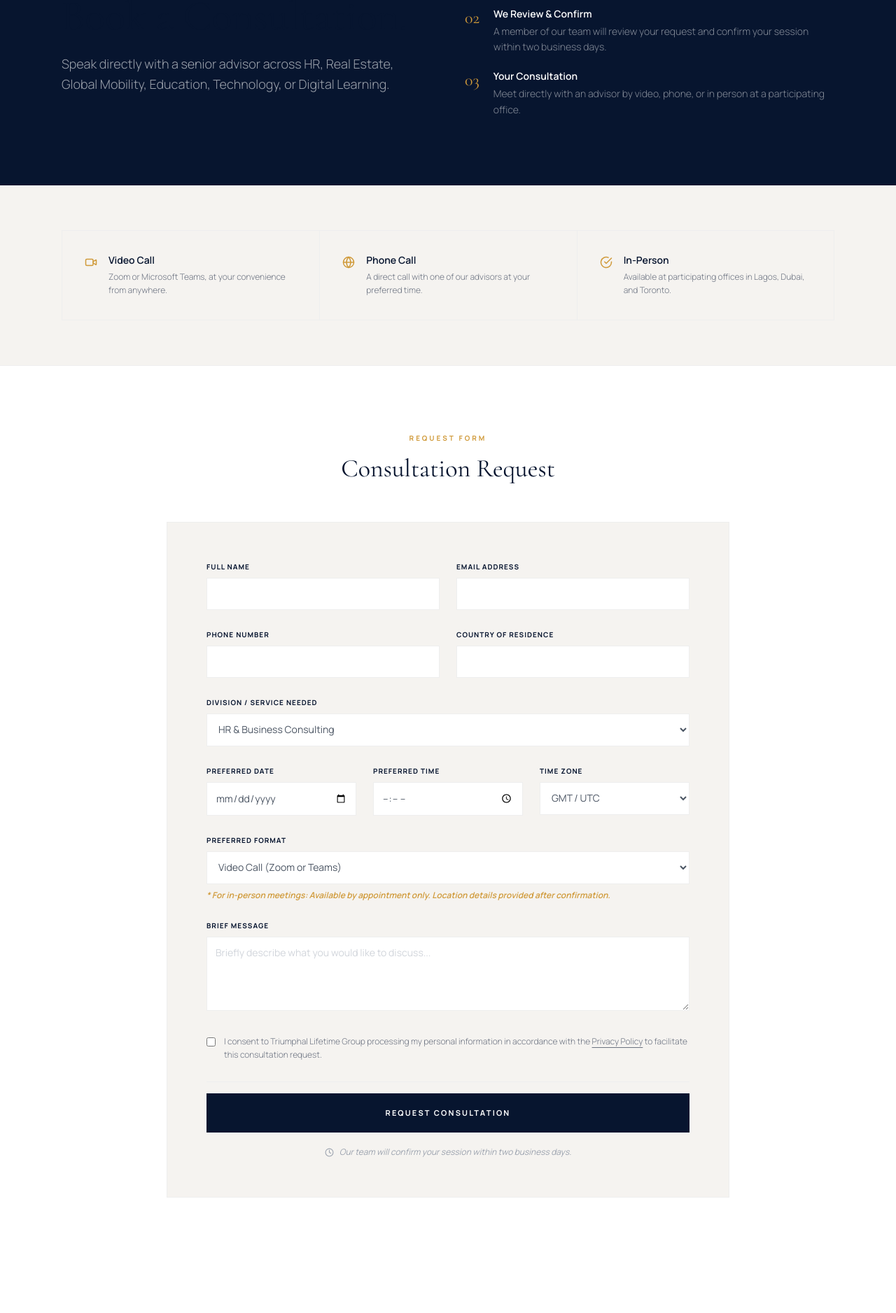
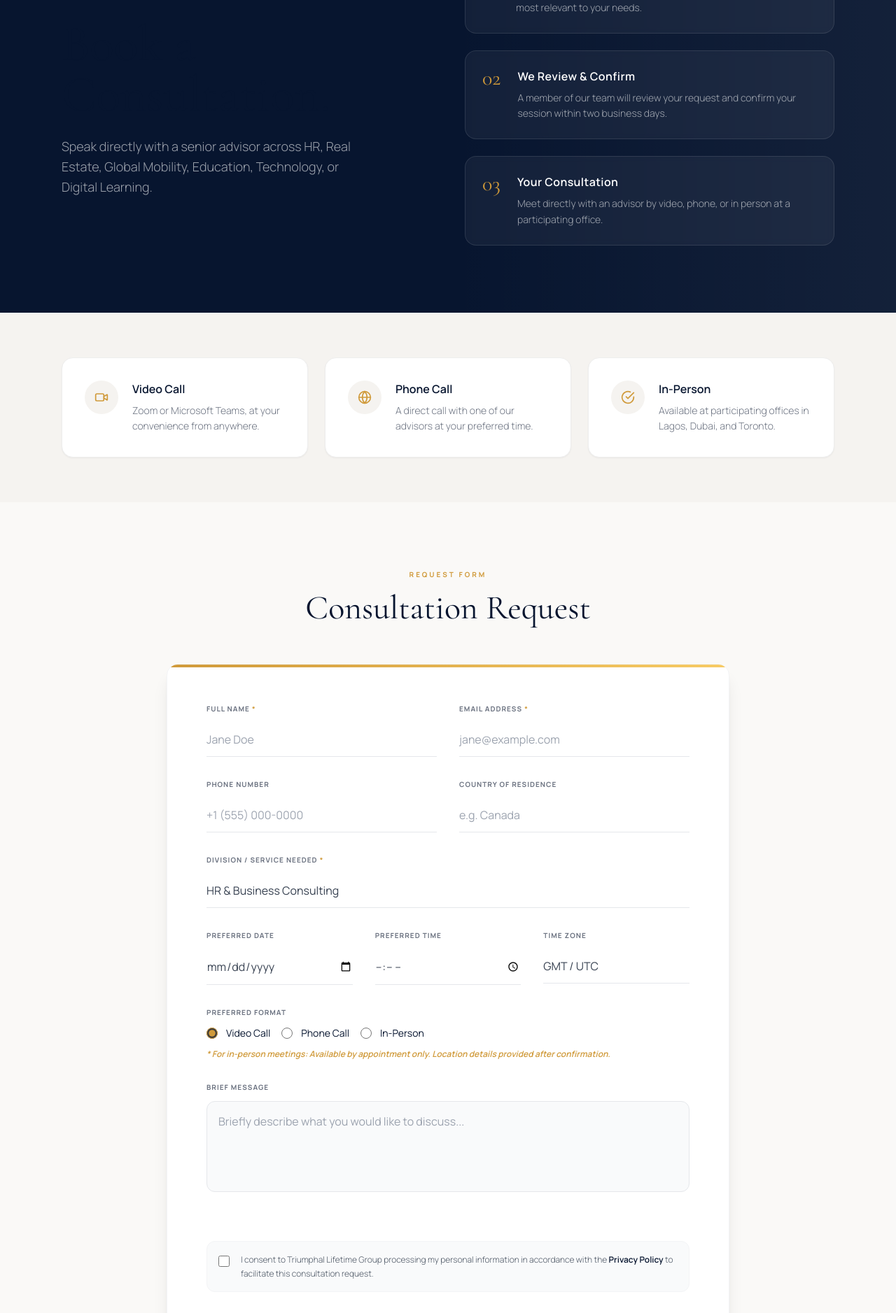
Before and after one commit to DataKnight-coder/Triumphal-Lifetime-Group, a Next.js app: page /book in a window 1280 px wide. Shown: the part 240-2117 px from the top of the page at 70% size. Built offline with nearby package versions, Linux system fonts and the light colour scheme.

Commit message:
Redesign book consultation page with premium UI/UX

```diff
--- a/app/book/page.tsx
+++ b/app/book/page.tsx
@@ -1,6 +1,7 @@
 import type { Metadata } from "next";
 import Link from "next/link";
-import { CheckCircle, Clock, Globe, Video } from "lucide-react";
+import { CheckCircle, Clock, Globe, Video, ArrowRight } from "lucide-react";
+import Reveal from "@/components/animations/Reveal";
 
 export const metadata: Metadata = {
   title: "Book a Consultation",
@@ -17,93 +18,120 @@ export default function BookConsultationPage() {
   return (
     <main className="bg-white min-h-screen">
       {/* Hero */}
-      <section className="pt-40 pb-24 bg-tlg-midnight text-white">
-        <div className="max-w-[1200px] mx-auto px-6 md:px-12 grid grid-cols-1 md:grid-cols-2 gap-12 items-center">
+      <section className="pt-40 pb-24 bg-tlg-midnight text-white relative overflow-hidden">
+        {/* Subtle background element */}
+        <div className="absolute top-0 right-0 w-1/2 h-full bg-gradient-to-l from-white/5 to-transparent pointer-events-none"></div>
+
+        <div className="max-w-[1200px] mx-auto px-6 md:px-12 grid grid-cols-1 md:grid-cols-2 gap-12 items-center relative z-10">
           <div>
+            <Reveal>
               <span className="text-tlg-signatureGold text-[10px] font-bold uppercase tracking-[0.3em] mb-6 block">Advisory Consultation</span>
-            <h1 className="text-5xl md:text-6xl font-serif leading-[1.05] mb-6">
-              Book a Consultation.
+              <h1 className="text-5xl md:text-6xl lg:text-7xl font-serif leading-[1.05] mb-6">
+                Book a<br />Consultation.
               </h1>
-            <p className="text-white/60 font-light text-lg leading-relaxed">
+              <p className="text-white/60 font-light text-lg leading-relaxed max-w-md">
                 Speak directly with a senior advisor across HR, Real Estate, Global Mobility, Education, Technology, or Digital Learning.
               </p>
+            </Reveal>
           </div>
-          <div className="space-y-5">
-            {steps.map((s) => (
-              <div key={s.num} className="flex gap-5 items-start">
-                <span className="text-tlg-signatureGold font-serif text-2xl shrink-0 leading-none mt-1">{s.num}</span>
+          <div className="space-y-6">
+            {steps.map((s, idx) => (
+              <Reveal key={s.num} delay={0.1 * idx}>
+                <div className="flex gap-6 items-start bg-white/5 p-6 rounded-2xl border border-white/10 backdrop-blur-sm hover:bg-white/10 transition-colors">
+                  <span className="text-tlg-signatureGold font-serif text-3xl shrink-0 leading-none">{s.num}</span>
                   <div>
-                  <p className="text-white font-semibold text-sm mb-1">{s.title}</p>
-                  <p className="text-white/50 font-light text-sm leading-relaxed">{s.body}</p>
+                    <p className="text-white font-semibold text-base mb-2 tracking-wide">{s.title}</p>
+                    <p className="text-white/60 font-light text-sm leading-relaxed">{s.body}</p>
                   </div>
                 </div>
+              </Reveal>
             ))}
           </div>
         </div>
       </section>
 
       {/* Meeting Types */}
-      <section className="py-16 bg-tlg-ivory border-b border-tlg-stone">
+      <section className="py-16 bg-tlg-ivory">
         <div className="max-w-[1200px] mx-auto px-6 md:px-12">
-          <div className="grid grid-cols-1 md:grid-cols-3 divide-y md:divide-y-0 md:divide-x divide-tlg-stone border border-tlg-stone">
-            <div className="p-8 flex gap-4 items-start">
-              <Video size={18} className="text-tlg-signatureGold shrink-0 mt-1" />
+          <div className="grid grid-cols-1 md:grid-cols-3 gap-6">
+            <Reveal delay={0.1}>
+              <div className="p-8 flex gap-5 items-start bg-white rounded-2xl shadow-sm border border-tlg-stone hover:shadow-md hover:-translate-y-1 transition-all duration-300 group">
+                <div className="w-12 h-12 rounded-full bg-tlg-ivory flex items-center justify-center shrink-0 group-hover:bg-tlg-signatureGold/10 transition-colors">
+                  <Video size={20} className="text-tlg-signatureGold" />
+                </div>
                 <div>
-                <p className="font-semibold text-tlg-midnight text-sm mb-1">Video Call</p>
-                <p className="text-gray-500 font-light text-xs leading-relaxed">Zoom or Microsoft Teams, at your convenience from anywhere.</p>
+                  <p className="font-semibold text-tlg-midnight text-base mb-2">Video Call</p>
+                  <p className="text-gray-500 font-light text-sm leading-relaxed">Zoom or Microsoft Teams, at your convenience from anywhere.</p>
                 </div>
               </div>
-            <div className="p-8 flex gap-4 items-start">
-              <Globe size={18} className="text-tlg-signatureGold shrink-0 mt-1" />
+            </Reveal>
+            <Reveal delay={0.2}>
+              <div className="p-8 flex gap-5 items-start bg-white rounded-2xl shadow-sm border border-tlg-stone hover:shadow-md hover:-translate-y-1 transition-all duration-300 group">
+                <div className="w-12 h-12 rounded-full bg-tlg-ivory flex items-center justify-center shrink-0 group-hover:bg-tlg-signatureGold/10 transition-colors">
+                  <Globe size={20} className="text-tlg-signatureGold" />
+                </div>
                 <div>
-                <p className="font-semibold text-tlg-midnight text-sm mb-1">Phone Call</p>
-                <p className="text-gray-500 font-light text-xs leading-relaxed">A direct call with one of our advisors at your preferred time.</p>
+                  <p className="font-semibold text-tlg-midnight text-base mb-2">Phone Call</p>
+                  <p className="text-gray-500 font-light text-sm leading-relaxed">A direct call with one of our advisors at your preferred time.</p>
                 </div>
               </div>
-            <div className="p-8 flex gap-4 items-start">
-              <CheckCircle size={18} className="text-tlg-signatureGold shrink-0 mt-1" />
+            </Reveal>
+            <Reveal delay={0.3}>
+              <div className="p-8 flex gap-5 items-start bg-white rounded-2xl shadow-sm border border-tlg-stone hover:shadow-md hover:-translate-y-1 transition-all duration-300 group">
+                <div className="w-12 h-12 rounded-full bg-tlg-ivory flex items-center justify-center shrink-0 group-hover:bg-tlg-signatureGold/10 transition-colors">
+                  <CheckCircle size={20} className="text-tlg-signatureGold" />
+                </div>
                 <div>
-                <p className="font-semibold text-tlg-midnight text-sm mb-1">In-Person</p>
-                <p className="text-gray-500 font-light text-xs leading-relaxed">Available at participating offices in Lagos, Dubai, and Toronto.</p>
+                  <p className="font-semibold text-tlg-midnight text-base mb-2">In-Person</p>
+                  <p className="text-gray-500 font-light text-sm leading-relaxed">Available at participating offices in Lagos, Dubai, and Toronto.</p>
                 </div>
               </div>
+            </Reveal>
           </div>
         </div>
       </section>
 
       {/* Form */}
-      <section className="py-24">
-        <div className="max-w-[900px] mx-auto px-6 md:px-12">
+      <section className="py-24 bg-tlg-ivory relative">
+        <div className="absolute inset-0 bg-white/50"></div>
+        <div className="max-w-[900px] mx-auto px-6 md:px-12 relative z-10">
+          <Reveal>
             <div className="text-center mb-14">
               <span className="text-[10px] font-bold uppercase tracking-[0.3em] text-tlg-signatureGold mb-4 block">Request Form</span>
-            <h2 className="text-3xl md:text-4xl font-serif text-tlg-midnight">Consultation Request</h2>
+              <h2 className="text-3xl md:text-5xl font-serif text-tlg-midnight">Consultation Request</h2>
             </div>
+          </Reveal>
 
-          <div className="bg-tlg-ivory border border-tlg-stone p-8 md:p-14">
-            <form className="space-y-7">
-              <div className="grid grid-cols-1 md:grid-cols-2 gap-6">
+          <Reveal delay={0.2}>
+            <div className="bg-white shadow-xl rounded-2xl border border-gray-100 overflow-hidden relative">
+              {/* Decorative top accent */}
+              <div className="absolute top-0 left-0 w-full h-1 bg-gradient-to-r from-tlg-signatureGold to-tlg-champagne"></div>
+
+              <div className="p-8 md:p-14">
+                <form className="space-y-8">
+                  <div className="grid grid-cols-1 md:grid-cols-2 gap-8">
                     <div>
-                  <label className="block text-[10px] font-bold uppercase tracking-widest text-tlg-midnight mb-2">Full Name</label>
-                  <input type="text" className="w-full border border-tlg-stone p-3 bg-white focus:outline-none focus:border-tlg-midnight transition-colors text-sm" />
+                      <label className="block text-[10px] font-bold uppercase tracking-widest text-gray-500 mb-3">Full Name <span className="text-tlg-signatureGold">*</span></label>
+                      <input type="text" className="w-full border-b border-gray-200 py-3 bg-transparent focus:outline-none focus:border-tlg-signatureGold transition-colors text-base text-tlg-midnight" placeholder="Jane Doe" />
                     </div>
                     <div>
-                  <label className="block text-[10px] font-bold uppercase tracking-widest text-tlg-midnight mb-2">Email Address</label>
-                  <input type="email" className="w-full border border-tlg-stone p-3 bg-white focus:outline-none focus:border-tlg-midnight transition-colors text-sm" />
+                      <label className="block text-[10px] font-bold uppercase tracking-widest text-gray-500 mb-3">Email Address <span className="text-tlg-signatureGold">*</span></label>
+                      <input type="email" className="w-full border-b border-gray-200 py-3 bg-transparent focus:outline-none focus:border-tlg-signatureGold transition-colors text-base text-tlg-midnight" placeholder="jane@example.com" />
                     </div>
                   </div>
-              <div className="grid grid-cols-1 md:grid-cols-2 gap-6">
+                  <div className="grid grid-cols-1 md:grid-cols-2 gap-8">
                     <div>
-                  <label className="block text-[10px] font-bold uppercase tracking-widest text-tlg-midnight mb-2">Phone Number</label>
-                  <input type="tel" className="w-full border border-tlg-stone p-3 bg-white focus:outline-none focus:border-tlg-midnight transition-colors text-sm" />
+                      <label className="block text-[10px] font-bold uppercase tracking-widest text-gray-500 mb-3">Phone Number</label>
+                      <input type="tel" className="w-full border-b border-gray-200 py-3 bg-transparent focus:outline-none focus:border-tlg-signatureGold transition-colors text-base text-tlg-midnight" placeholder="+1 (555) 000-0000" />
                     </div>
                     <div>
-                  <label className="block text-[10px] font-bold uppercase tracking-widest text-tlg-midnight mb-2">Country of Residence</label>
-                  <input type="text" className="w-full border border-tlg-stone p-3 bg-white focus:outline-none focus:border-tlg-midnight transition-colors text-sm" />
+                      <label className="block text-[10px] font-bold uppercase tracking-widest text-gray-500 mb-3">Country of Residence</label>
+                      <input type="text" className="w-full border-b border-gray-200 py-3 bg-transparent focus:outline-none focus:border-tlg-signatureGold transition-colors text-base text-tlg-midnight" placeholder="e.g. Canada" />
                     </div>
                   </div>
                   <div>
-                <label className="block text-[10px] font-bold uppercase tracking-widest text-tlg-midnight mb-2">Division / Service Needed</label>
-                <select className="w-full border border-tlg-stone p-3 bg-white focus:outline-none focus:border-tlg-midnight transition-colors text-gray-600 text-sm">
+                    <label className="block text-[10px] font-bold uppercase tracking-widest text-gray-500 mb-3">Division / Service Needed <span className="text-tlg-signatureGold">*</span></label>
+                    <select className="w-full border-b border-gray-200 py-3 bg-transparent focus:outline-none focus:border-tlg-signatureGold transition-colors text-gray-700 text-base appearance-none cursor-pointer">
                       <option>HR &amp; Business Consulting</option>
                       <option>Real Estate Advisory</option>
                       <option>Global Mobility</option>
@@ -114,18 +142,18 @@ export default function BookConsultationPage() {
                       <option>General / I am not sure yet</option>
                     </select>
                   </div>
-              <div className="grid grid-cols-1 md:grid-cols-3 gap-6">
+                  <div className="grid grid-cols-1 md:grid-cols-3 gap-8">
                     <div>
-                  <label className="block text-[10px] font-bold uppercase tracking-widest text-tlg-midnight mb-2">Preferred Date</label>
-                  <input type="date" className="w-full border border-tlg-stone p-3 bg-white focus:outline-none focus:border-tlg-midnight transition-colors text-gray-600 text-sm" />
+                      <label className="block text-[10px] font-bold uppercase tracking-widest text-gray-500 mb-3">Preferred Date</label>
+                      <input type="date" className="w-full border-b border-gray-200 py-3 bg-transparent focus:outline-none focus:border-tlg-signatureGold transition-colors text-gray-700 text-base" />
                     </div>
                     <div>
-                  <label className="block text-[10px] font-bold uppercase tracking-widest text-tlg-midnight mb-2">Preferred Time</label>
-                  <input type="time" className="w-full border border-tlg-stone p-3 bg-white focus:outline-none focus:border-tlg-midnight transition-colors text-gray-600 text-sm" />
+                      <label className="block text-[10px] font-bold uppercase tracking-widest text-gray-500 mb-3">Preferred Time</label>
+                      <input type="time" className="w-full border-b border-gray-200 py-3 bg-transparent focus:outline-none focus:border-tlg-signatureGold transition-colors text-gray-700 text-base" />
                     </div>
                     <div>
-                  <label className="block text-[10px] font-bold uppercase tracking-widest text-tlg-midnight mb-2">Time Zone</label>
-                  <select className="w-full border border-tlg-stone p-3 bg-white focus:outline-none focus:border-tlg-midnight transition-colors text-gray-600 text-sm">
+                      <label className="block text-[10px] font-bold uppercase tracking-widest text-gray-500 mb-3">Time Zone</label>
+                      <select className="w-full border-b border-gray-200 py-3 bg-transparent focus:outline-none focus:border-tlg-signatureGold transition-colors text-gray-700 text-base appearance-none cursor-pointer">
                         <option>GMT / UTC</option>
                         <option>EST / EDT (Toronto)</option>
                         <option>WAT (Lagos)</option>
@@ -135,40 +163,57 @@ export default function BookConsultationPage() {
                     </div>
                   </div>
                   <div>
-                <label className="block text-[10px] font-bold uppercase tracking-widest text-tlg-midnight mb-2">Preferred Format</label>
-                <select className="w-full border border-tlg-stone p-3 bg-white focus:outline-none focus:border-tlg-midnight transition-colors text-gray-600 text-sm mb-2">
-                  <option>Video Call (Zoom or Teams)</option>
-                  <option>Phone Call</option>
-                  <option>In-Person (Lagos / Dubai / Toronto)</option>
-                </select>
-                <p className="text-xs text-tlg-signatureGold font-semibold italic">
+                    <label className="block text-[10px] font-bold uppercase tracking-widest text-gray-500 mb-3">Preferred Format</label>
+                    <div className="flex flex-col sm:flex-row gap-4 mb-3">
+                      <label className="flex items-center gap-3 cursor-pointer group">
+                        <input type="radio" name="format" className="w-4 h-4 accent-tlg-signatureGold" defaultChecked />
+                        <span className="text-sm text-tlg-midnight group-hover:text-tlg-signatureGold transition-colors">Video Call</span>
+                      </label>
+                      <label className="flex items-center gap-3 cursor-pointer group">
+                        <input type="radio" name="format" className="w-4 h-4 accent-tlg-signatureGold" />
+                        <span className="text-sm text-tlg-midnight group-hover:text-tlg-signatureGold transition-colors">Phone Call</span>
+                      </label>
+                      <label className="flex items-center gap-3 cursor-pointer group">
+                        <input type="radio" name="format" className="w-4 h-4 accent-tlg-signatureGold" />
+                        <span className="text-sm text-tlg-midnight group-hover:text-tlg-signatureGold transition-colors">In-Person</span>
+                      </label>
+                    </div>
+                    <p className="text-xs text-tlg-signatureGold font-semibold italic mt-2">
                       * For in-person meetings: Available by appointment only. Location details provided after confirmation.
                     </p>
                   </div>
                   <div>
-                <label className="block text-[10px] font-bold uppercase tracking-widest text-tlg-midnight mb-2">Brief Message</label>
-                <textarea rows={4} placeholder="Briefly describe what you would like to discuss..." className="w-full border border-tlg-stone p-3 bg-white focus:outline-none focus:border-tlg-midnight transition-colors text-sm text-gray-600 placeholder:text-gray-300"></textarea>
+                    <label className="block text-[10px] font-bold uppercase tracking-widest text-gray-500 mb-3">Brief Message</label>
+                    <textarea rows={4} placeholder="Briefly describe what you would like to discuss..." className="w-full border border-gray-200 rounded-xl p-4 bg-gray-50 focus:bg-white focus:outline-none focus:border-tlg-signatureGold focus:ring-1 focus:ring-tlg-signatureGold transition-all text-base text-tlg-midnight placeholder:text-gray-400 resize-none"></textarea>
                   </div>
-              <div className="flex items-start gap-3">
-                <input type="checkbox" id="consent-book" className="mt-1 accent-tlg-midnight" />
-                <label htmlFor="consent-book" className="text-xs text-gray-500 font-light leading-relaxed">
+
+                  <div className="pt-8">
+                    <div className="flex items-start gap-4 p-4 rounded-xl bg-gray-50 border border-gray-100 mb-8">
+                      <input type="checkbox" id="consent-book" className="mt-1 w-4 h-4 accent-tlg-midnight shrink-0 cursor-pointer" />
+                      <label htmlFor="consent-book" className="text-xs text-gray-600 font-light leading-relaxed cursor-pointer">
                         I consent to Triumphal Lifetime Group processing my personal information in accordance with the{" "}
-                  <Link href="/privacy" className="underline underline-offset-4 hover:text-tlg-signatureGold transition-colors">Privacy Policy</Link>{" "}
+                        <Link href="/privacy" className="font-semibold text-tlg-midnight hover:text-tlg-signatureGold transition-colors">Privacy Policy</Link>{" "}
                         to facilitate this consultation request.
                       </label>
                     </div>
-              <div className="pt-4 border-t border-tlg-stone">
-                <button type="button" className="w-full bg-tlg-midnight text-white p-5 text-[11px] font-bold uppercase tracking-[0.2em] hover:bg-tlg-signatureGold transition-colors">
-                  Request Consultation
+
+                    <button type="button" className="w-full group relative overflow-hidden bg-tlg-midnight text-white p-5 rounded-xl hover:bg-tlg-signatureGold transition-all duration-300 shadow-lg shadow-tlg-midnight/20 hover:shadow-tlg-signatureGold/20">
+                      <div className="relative z-10 flex items-center justify-center gap-3 text-xs font-bold uppercase tracking-[0.2em]">
+                        <span>Submit Request</span>
+                        <ArrowRight size={14} className="group-hover:translate-x-1 transition-transform" />
+                      </div>
                     </button>
-                <div className="flex items-center justify-center gap-2 mt-5">
-                  <Clock size={13} className="text-gray-400" />
-                  <p className="text-center text-xs text-gray-400 italic">Our team will confirm your session within two business days.</p>
+
+                    <div className="flex items-center justify-center gap-2 mt-6">
+                      <Clock size={14} className="text-gray-400" />
+                      <p className="text-center text-xs text-gray-500 font-medium">Our team will confirm your session within two business days.</p>
                     </div>
                   </div>
                 </form>
               </div>
             </div>
+          </Reveal>
+        </div>
       </section>
     </main>
   );
```
Lines whose indentation alone changed are shown as unchanged.
